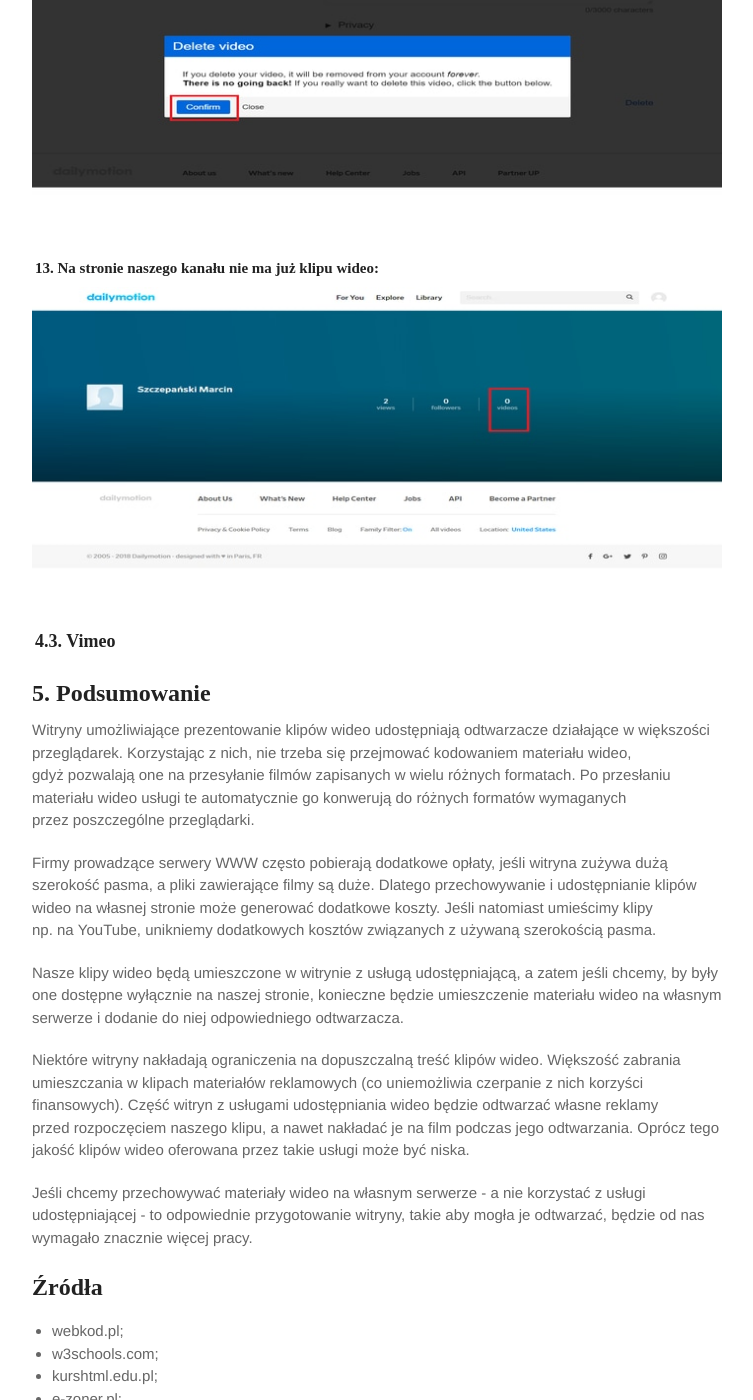
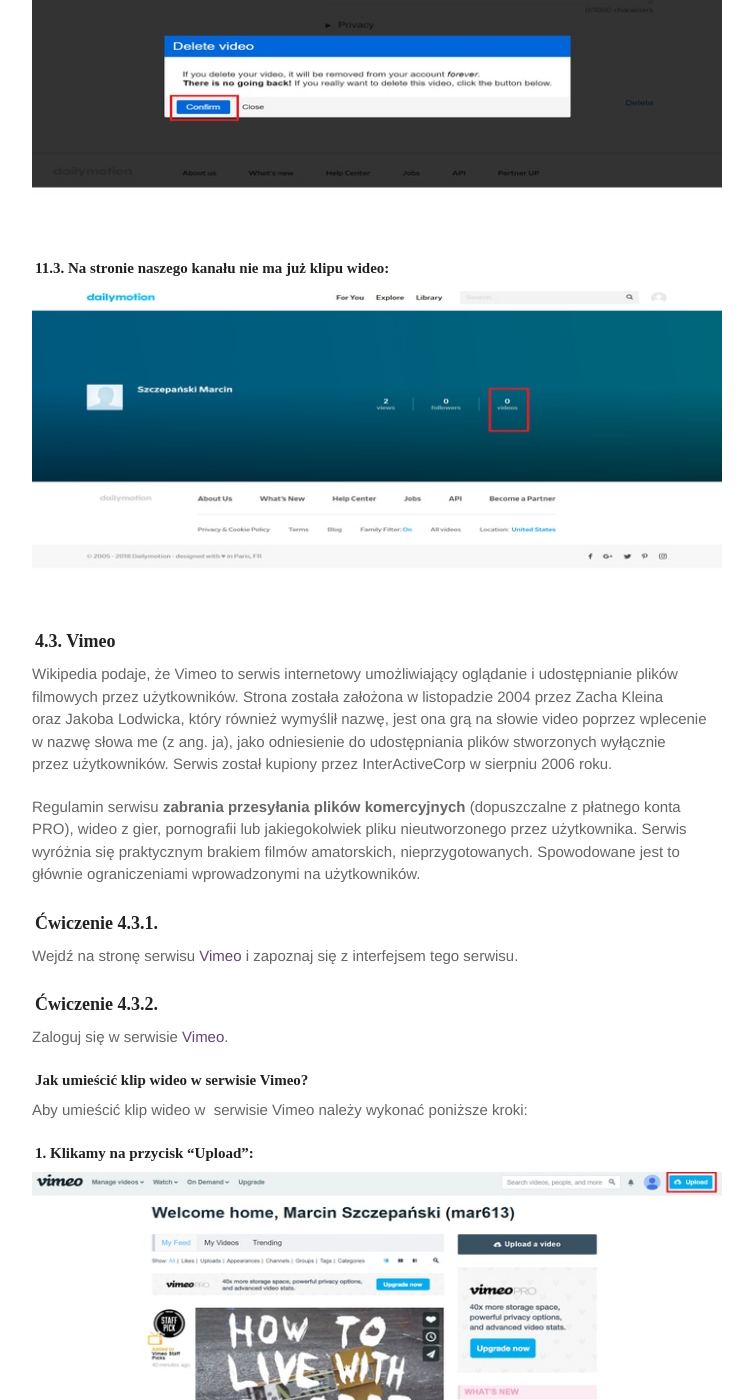
Before and after one commit to marcin-szczepanski/TWE, a Jekyll site: the page built from zajecia/1A/wideo_www.md, in a window 1280 px wide and 1400 px high, scrolled down 15316 px. Shown: the whole window, without its empty margins (263-1016 px from the left). Built offline with Jekyll 4.4.1, drawn with Linux system fonts in a browser that asks for light colours; some web fonts are replaced; some of the changed text lies outside the part shown.

Commit message:
Add point 4.3. - wideo_www

```diff
--- a/zajecia/1A/wideo_www.md
+++ b/zajecia/1A/wideo_www.md
@@ -373,21 +373,107 @@
 
 <img src="./assets/images/dm/dm10.jpg" />
 
-#### 11. Jeśli zejdziemy trochę w&nbsp;dół ukaże nam się opcja pozwalająca na&nbsp;usunięcie klipu - "Delete":
+#### 11.1. Jeśli zejdziemy trochę w&nbsp;dół ukaże nam się opcja pozwalająca na&nbsp;usunięcie klipu - "Delete":
 
 <img src="./assets/images/dm/dm11.jpg" />
 
-#### 12. Potwierdzamy usunięcie poprzez kliknięcie przycisku "Confirm":
+#### 11.2. Potwierdzamy usunięcie poprzez kliknięcie przycisku "Confirm":
 
 <img src="./assets/images/dm/dm12.jpg" />
 
-#### 13. Na stronie naszego kanału nie ma już klipu wideo:
+#### 11.3. Na stronie naszego kanału nie ma już klipu wideo:
 
 <img src="./assets/images/dm/dm13.jpg" />
 
 ### 4.3. Vimeo
 
+Wikipedia podaje, że&nbsp;Vimeo to serwis internetowy umożliwiający oglądanie
+i&nbsp;udostępnianie plików filmowych przez użytkowników. Strona została założona
+w&nbsp;listopadzie 2004 przez Zacha Kleina oraz&nbsp;Jakoba Lodwicka, który&nbsp;również wymyślił nazwę,
+jest ona grą na słowie video poprzez wplecenie w&nbsp;nazwę słowa me (z&nbsp;ang.&nbsp;ja),
+jako odniesienie do&nbsp;udostępniania plików stworzonych wyłącznie przez&nbsp;użytkowników.
+Serwis został kupiony przez&nbsp;InterActiveCorp w&nbsp;sierpniu 2006 roku.
 
+Regulamin serwisu **zabrania przesyłania plików komercyjnych** (dopuszczalne z&nbsp;płatnego konta PRO),
+wideo z&nbsp;gier, pornografii lub&nbsp;jakiegokolwiek pliku nieutworzonego przez&nbsp;użytkownika.
+Serwis wyróżnia się&nbsp;praktycznym brakiem filmów amatorskich, nieprzygotowanych.
+Spowodowane jest to głównie ograniczeniami wprowadzonymi na&nbsp;użytkowników.
+
+### Ćwiczenie 4.3.1.
+
+Wejdź na stronę serwisu <a href="https://vimeo.com/" target="blank">Vimeo</a> i&nbsp;zapoznaj się z&nbsp;interfejsem tego serwisu.
+
+### Ćwiczenie 4.3.2.
+
+Zaloguj się w&nbsp;serwisie <a href="https://vimeo.com/" target="blank">Vimeo</a>.
+
+#### Jak umieścić klip wideo w&nbsp;serwisie Vimeo?
+
+Aby&nbsp;umieścić klip wideo w&nbsp; serwisie Vimeo należy wykonać poniższe kroki:
+
+#### 1. Klikamy na przycisk "Upload":
+
+<img src="./assets/images/vm/vm1.jpg" />
+
+#### 2. Ustawiamy poziom prywatności filmu:
+
+<img src="./assets/images/vm/vm2.jpg" />
+
+#### 3. Następnie klikamy na&nbsp;przycisk "Choose files to upload":
+
+<img src="./assets/images/vm/vm3.jpg" />
+
+#### 4. Wybieramy plik wideo:
+
+<img src="./assets/images/vm/vm4.jpg" />
+
+#### 5. Czekamy aż plik się załaduje - w&nbsp;tym czasie ustawiamy podstawowe informacje o&nbsp;filmie:
+
+<img src="./assets/images/vm/vm5.jpg" />
+
+#### 6. Następnie klikamy przycisk "Save":
+
+<img src="./assets/images/vm/vm6.jpg" />
+
+#### 7. Na naszym koncie od teraz jest dostępny nasz klip:
+
+<img src="./assets/images/vm/vm7.jpg" />
+
+#### 8.1. Aby edytować wideo klikamy na "Videos":
+
+<img src="./assets/images/vm/vm8.jpg" />
+
+#### 8.2. Następnie wybieramy "Settings":
+
+<img src="./assets/images/vm/vm9.jpg" />
+
+#### 8.3. W zakładce "Basics" możemy ustawić podstawowe informacje takie jak np.&nbsp;tytuł czy&nbsp;opis:
+
+<img src="./assets/images/vm/vm10.jpg" />
+
+#### 9.1. Po wybraniu zakładki "Embed" mamy dostęp do&nbsp;kodu HTML, który&nbsp;który możemy umieścić w&nbsp;kodzie naszej strony, aby&nbsp;osadzić na&nbsp;niej wideo:
+
+<img src="./assets/images/vm/vm11.jpg" />
+
+#### 9.2. Po kliknięciu na "Embed code" klikamy przycisk "Copy" - w&nbsp;tym momencie w&nbsp;schowku mamy kod HTML do&nbsp;osadzenia:
+
+<img src="./assets/images/vm/vm12.jpg" />
+
+#### 10.1. W zakładce "Basics" po zjechaniu na&nbsp;sam dół mamy opcję usunięcia pliku wideo:
+
+<img src="./assets/images/vm/vm13.jpg" />
+
+#### 10.2. Klikamy na&nbsp;przycisk "Delete this video":
+
+<img src="./assets/images/vm/vm14.jpg" />
+
+#### 10.3. Wpisujemy hasło do&nbsp;naszego konta a&nbsp;następnie przycisk "Confirm":
+
+<img src="./assets/images/vm/vm15.jpg" />
+
+#### 10.4. Od teraz naszego filmu nie ma w&nbsp;Vimeo:
+
+<img src="./assets/images/vm/vm16.jpg" />
 
 ## 5. Podsumowanie
 
```
Also changed, not shown: zajecia/1A/assets/images/vm/vm1.jpg (added), zajecia/1A/assets/images/vm/vm10.jpg (added), zajecia/1A/assets/images/vm/vm11.jpg (added), zajecia/1A/assets/images/vm/vm12.jpg (added), zajecia/1A/assets/images/vm/vm13.jpg (added), zajecia/1A/assets/images/vm/vm14.jpg (added), zajecia/1A/assets/images/vm/vm15.jpg (added), zajecia/1A/assets/images/vm/vm16.jpg (added), zajecia/1A/assets/images/vm/vm2.jpg (added), zajecia/1A/assets/images/vm/vm3.jpg (added), zajecia/1A/assets/images/vm/vm4.jpg (added), zajecia/1A/assets/images/vm/vm5.jpg (added), zajecia/1A/assets/images/vm/vm6.jpg (added), zajecia/1A/assets/images/vm/vm7.jpg (added), 2 more files.
